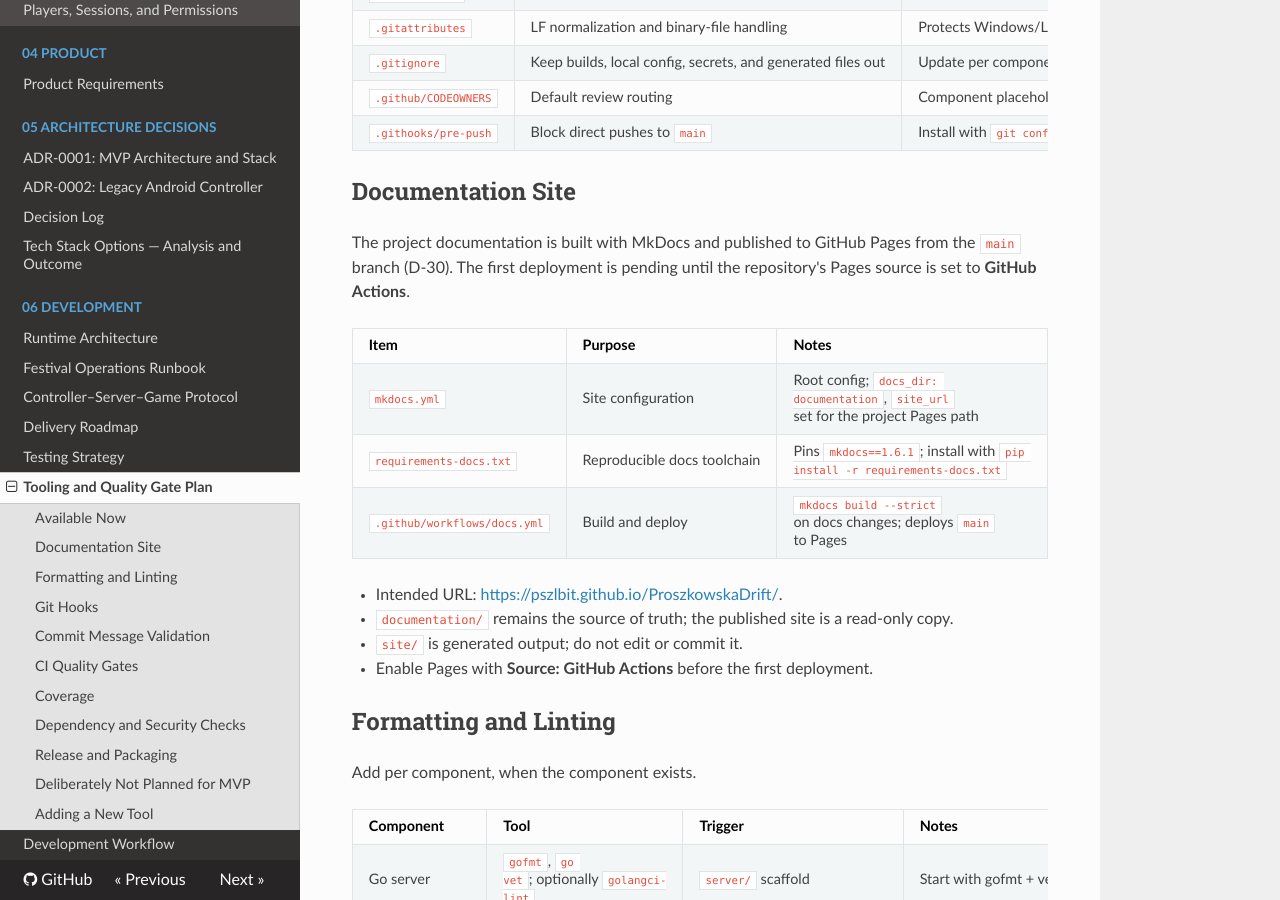
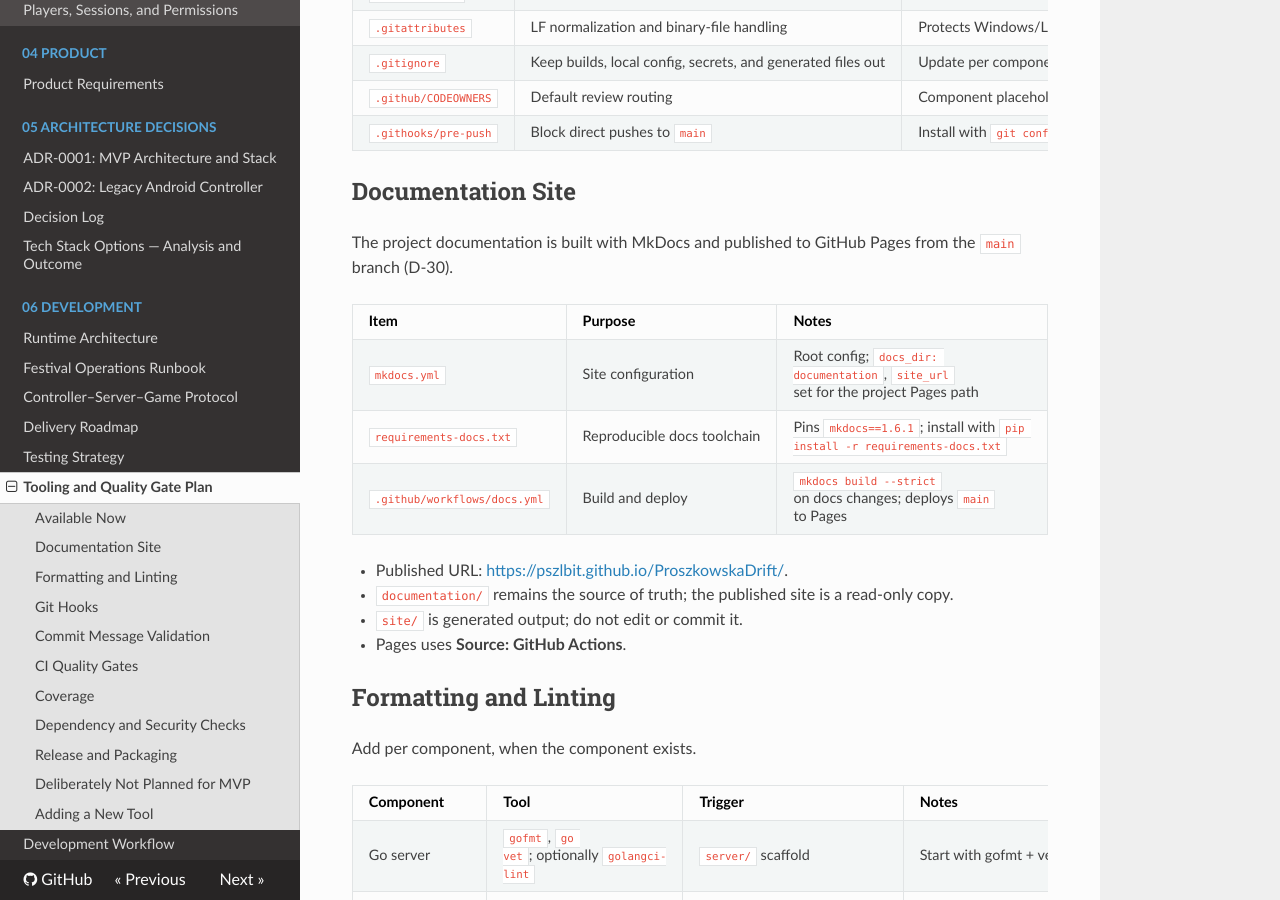
Before and after one commit to PSZLBit/ProszkowskaDrift, an MkDocs documentation site: the page built from documentation/06-development/tooling-plan.md, in a window 1280 px wide and 900 px high, scrolled down 396 px. Built offline with MkDocs 1.6.1, drawn with Linux system fonts in a browser that asks for light colours; nearby versions of some CDN libraries.

Commit message:
docs: link the published documentation site
Add the GitHub Pages URL to the root README, the documentation router, and agent instructions, and record the successful deployment configuration.

```diff
--- a/documentation/06-development/tooling-plan.md
+++ b/documentation/06-development/tooling-plan.md
@@ -20,8 +20,7 @@ Developer tooling for the project. A tool enters the repository only with a
 ## Documentation Site
 
 The project documentation is built with MkDocs and published to GitHub Pages
-from the `main` branch (D-30). The first deployment is pending until the
-repository's Pages source is set to **GitHub Actions**.
+from the `main` branch (D-30).
 
 | Item | Purpose | Notes |
 |------|---------|-------|
@@ -29,11 +28,11 @@ repository's Pages source is set to **GitHub Actions**.
 | `requirements-docs.txt` | Reproducible docs toolchain | Pins `mkdocs==1.6.1`; install with `pip install -r requirements-docs.txt` |
 | `.github/workflows/docs.yml` | Build and deploy | `mkdocs build --strict` on docs changes; deploys `main` to Pages |
 
-- Intended URL: <https://pszlbit.github.io/ProszkowskaDrift/>.
+- Published URL: <https://pszlbit.github.io/ProszkowskaDrift/>.
 - `documentation/` remains the source of truth; the published site is a
   read-only copy.
 - `site/` is generated output; do not edit or commit it.
-- Enable Pages with **Source: GitHub Actions** before the first deployment.
+- Pages uses **Source: GitHub Actions**.
 
 ## Formatting and Linting
 
```
Also changed, not shown: AGENTS.md (+2 -1 lines), README.md (+2 -0 lines), documentation/06-development/testing.md (+1 -1 lines), documentation/README.md (+3 -0 lines).
